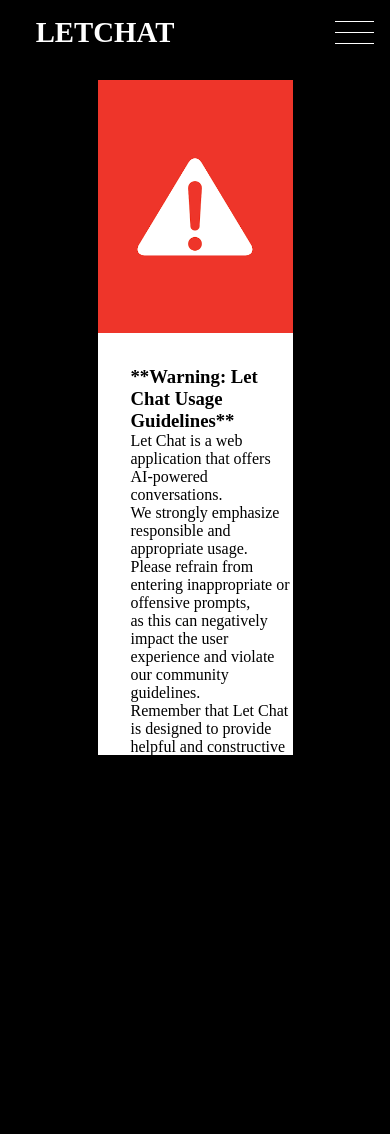
After one commit to AniketRModak/TyBscItLastProject, a Flask app: page /warning in a window 390 px wide. The commit adds this page. Run offline with Flask 3, Linux system fonts and the light colour scheme; some libraries are stand-ins or nearby versions.

Commit message:
change in desing 27

```diff
--- a/LetChat/main.py
+++ b/LetChat/main.py
@@ -55,4 +55,9 @@ def about():
     return render_template('about.html', )
 
 
+@app.route('/warning')
+def warning():
+    return render_template('warning.html', )
+
+
 app.run(host='0.0.0.0', port=5002)
--- a/LetChat/template/index.html
+++ b/LetChat/template/index.html
@@ -277,7 +277,7 @@
 					<ul>
 						<li><a href="#">Home</a></li>
 						<li><a href="http://127.0.0.1:5006/">Project</a></li>
-						<li><a href="#">COntact</a></li>
+						<li><a href="/warning">warning</a></li>
 						<li><a href="/about">About</a></li>
 					</ul>
 				</div>
--- /dev/null
+++ b/LetChat/template/warning.html
@@ -0,0 +1,290 @@
+<!DOCTYPE html>
+<html lang="en">
+	<head>
+		<meta charset="UTF-8" />
+		<meta name="viewport" content="width=device-width, initial-scale=1.0" />
+		<title>Warning</title>
+		<style>
+			* {
+				padding: 0;
+				margin: 0;
+				text-decoration: none;
+				list-style: none;
+				box-sizing: border-box;
+			}
+			/* nav start*/
+			.container2 {
+				margin-left: 5%;
+				margin-right: 5%;
+			}
+
+			.nav {
+				width: 100%;
+				height: 65px;
+				z-index: 1;
+				position: absolute;
+				line-height: 65px;
+				text-align: center;
+				background-color: black;
+			}
+
+			.nav div.logo {
+				width: 180px;
+				height: 10px;
+				position: absolute;
+			}
+
+			.nav div.logo a {
+				text-decoration: none;
+				color: #fff;
+				font-weight: bold;
+				font-size: 1.8em;
+				text-transform: uppercase;
+			}
+
+			.nav div.logo a:hover {
+				color: #c0c0c0;
+			}
+
+			.nav div.main_list {
+				width: 600px;
+				height: 65px;
+				float: right;
+			}
+
+			.nav div.main_list ul {
+				width: 100%;
+				height: 65px;
+				display: flex;
+				list-style: none;
+			}
+
+			.nav div.main_list ul li {
+				width: 120px;
+				height: 65px;
+			}
+
+			.nav div.main_list ul li a {
+				text-decoration: none;
+				color: #fff;
+				line-height: 65px;
+				font-size: larger;
+				text-transform: uppercase;
+			}
+
+			.nav div.main_list ul li a:hover {
+				color: #c0c0c0;
+			}
+
+			.nav div.media_button {
+				width: 40px;
+				height: 40px;
+				background-color: transparent;
+				position: absolute;
+				right: 15px;
+				top: 12px;
+				display: none;
+			}
+
+			.nav div.media_button button.main_media_button {
+				width: 100%;
+				height: 100%;
+				background-color: transparent;
+				outline: 0;
+				border: none;
+				cursor: pointer;
+			}
+
+			.nav div.media_button button.main_media_button span {
+				width: 98%;
+				height: 1px;
+				display: block;
+				background-color: #fff;
+				margin-top: 9px;
+				margin-bottom: 10px;
+			}
+
+			.nav div.media_button button.main_media_button:hover span:nth-of-type(1) {
+				transform: rotateY(180deg);
+				transition: all 0.5s;
+				background-color: #c0c0c0;
+			}
+
+			.nav div.media_button button.main_media_button:hover span:nth-of-type(2) {
+				transform: rotateY(180deg);
+				transition: all 0.4s;
+				background-color: #c0c0c0;
+			}
+
+			.nav div.media_button button.main_media_button:hover span:nth-of-type(3) {
+				transform: rotateY(180deg);
+				transition: all 0.3s;
+				background-color: #c0c0c0;
+			}
+
+			.nav div.media_button button.active span:nth-of-type(1) {
+				transform: rotate3d(0, 0, 1, 45deg);
+				position: absolute;
+				margin: 0;
+			}
+
+			.nav div.media_button button.active span:nth-of-type(2) {
+				display: none;
+			}
+
+			.nav div.media_button button.active span:nth-of-type(3) {
+				transform: rotate3d(0, 0, 1, -45deg);
+				position: absolute;
+				margin: 0;
+			}
+
+			.nav div.media_button button.active:hover span:nth-of-type(1) {
+				transform: rotate3d(0, 0, 1, 20deg);
+			}
+
+			.nav div.media_button button.active:hover span:nth-of-type(3) {
+				transform: rotate3d(0, 0, 1, -20deg);
+			}
+
+			/* Home section */
+
+			/* Medai qurey section */
+
+			@media screen and (min-width: 768px) and (max-width: 1024px) {
+				.container2 {
+					margin: 0;
+				}
+			}
+
+			@media screen and (max-width: 768px) {
+				.container2 {
+					margin: 0;
+				}
+
+				.nav div.logo {
+					margin-left: 15px;
+				}
+
+				.nav div.main_list {
+					width: 100%;
+					margin-top: 65px;
+					height: 0px;
+					overflow: hidden;
+				}
+
+				.nav div.show_list {
+					height: 200px;
+				}
+
+				.nav div.main_list ul {
+					flex-direction: column;
+					width: 100%;
+					height: 200px;
+					top: 80px;
+					right: 0;
+					left: 0;
+				}
+
+				.nav div.main_list ul li {
+					width: 100%;
+					height: 40px;
+					background-color: black;
+				}
+
+				.nav div.main_list ul li a {
+					text-align: center;
+					line-height: 40px;
+					width: 100%;
+					height: 40px;
+					display: table;
+				}
+
+				.nav div.media_button {
+					display: block;
+				}
+			}
+			/* nav end*/
+
+			.mainsec1 {
+				display: flex;
+				flex-direction: column;
+				align-items: center;
+				justify-content: center;
+			}
+
+			.sec1 {
+				display: flex;
+				align-items: center;
+				justify-content: center;
+				margin: 5rem 0rem 0rem 0rem;
+				width: 50vw;
+				height: 30vh;
+				background-color: #ee352a;
+			}
+			.sec1 > img {
+				width: 8rem;
+			}
+			.sec2 {
+				border: 0.1rem solid rgb(255, 255, 255);
+				width: 50vw;
+				height: 50vh;
+				padding: 2rem 0rem 0rem 2rem;
+				color: black;
+				background-color: white;
+			}
+			html {
+				background-color: black;
+				color: #fff;
+			}
+		</style>
+	</head>
+	<body>
+		<nav class="nav">
+			<div class="container2">
+				<div class="logo">
+					<a href="/">LetChat</a>
+				</div>
+				<div class="main_list" id="mainListDiv">
+					<ul>
+						<li><a href="/">Home</a></li>
+						<li><a href="http://127.0.0.1:5006/">Project</a></li>
+						<li><a href="/warning">warning</a></li>
+						<li><a href="/about">About</a></li>
+					</ul>
+				</div>
+				<div class="media_button">
+					<button class="main_media_button" id="mediaButton">
+						<span></span>
+						<span></span>
+						<span></span>
+					</button>
+				</div>
+			</div>
+		</nav>
+		<div class="mainsec1">
+			<div class="sec1">
+				<img src="/static/img/Danger.png" alt="Warning" />
+			</div>
+			<div class="sec2">
+				<h3>**Warning: Let Chat Usage Guidelines**</h3>
+				<p>
+					Let Chat is a web application that offers AI-powered conversations.
+					<br />We strongly emphasize responsible and appropriate usage. <br />
+					Please refrain from entering inappropriate or offensive prompts,
+					<br />
+					as this can negatively impact the user experience and violate our
+					community guidelines. <br />Remember that Let Chat is designed to
+					provide helpful and constructive interactions. <br />
+					Avoid any content that is disrespectful, discriminatory, or harmful.
+					<br />Inappropriate prompts may result in access restrictions or
+					account suspensions.<br />
+					Let Chat is a tool for learning, creativity, and assistance.<br />
+					Let's use it responsibly to maintain a positive and respectful online
+					environment for everyone.<br />
+					Your cooperation in adhering to these guidelines is greatly
+					appreciated.
+				</p>
+			</div>
+		</div>
+	</body>
+</html>
--- a/imageGenrator/main.py
+++ b/imageGenrator/main.py
@@ -50,4 +50,9 @@ def about():
     return render_template('about.html', )
 
 
+@app.route('/warning')
+def warning():
+    return render_template('warning.html', )
+
+
 app.run(host='0.0.0.0', port=5008)
```
Also changed, not shown: imageGenrator/static/style.css (+13 -4 lines), imageGenrator/template/index.html (+8 -4 lines), imageGenrator/template/warning.html (added, +286 -0 lines), LetChat/static/img/Danger.png (added), imageGenrator/static/img/Danger.png (added).
